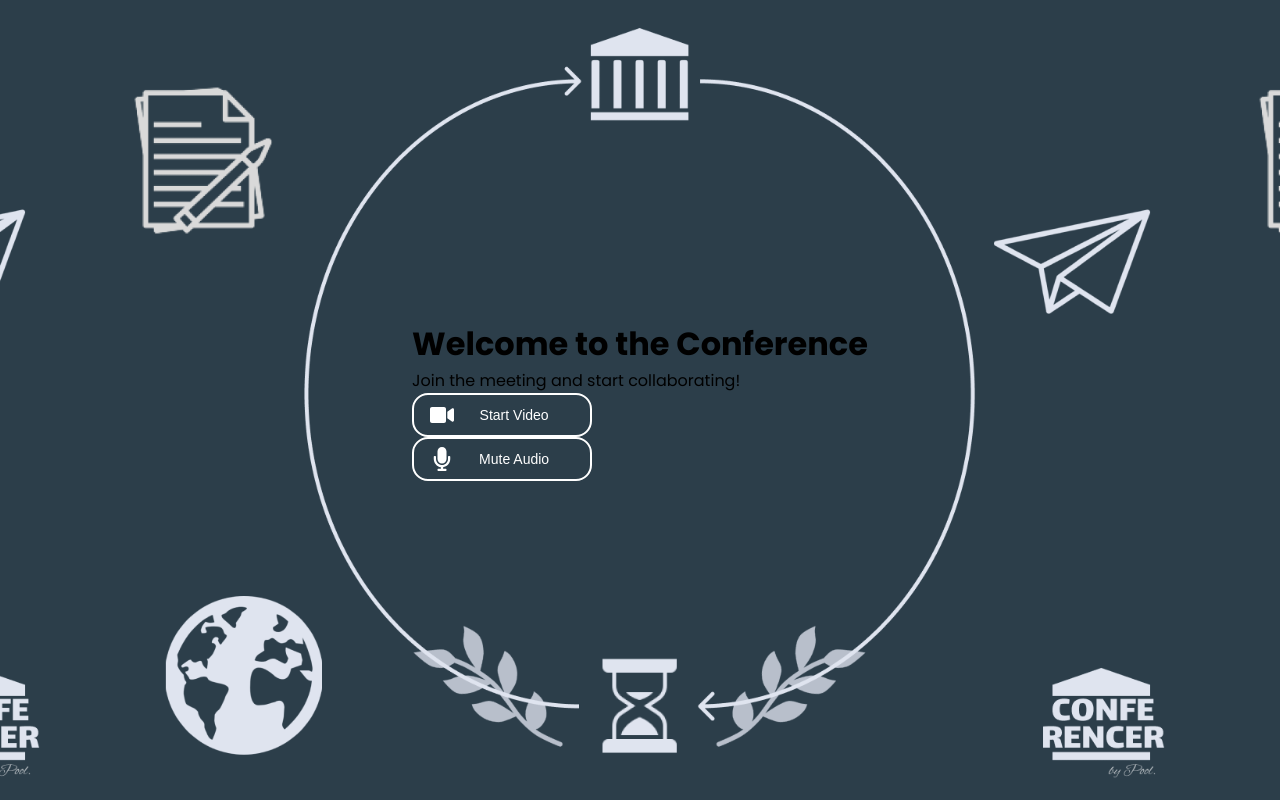
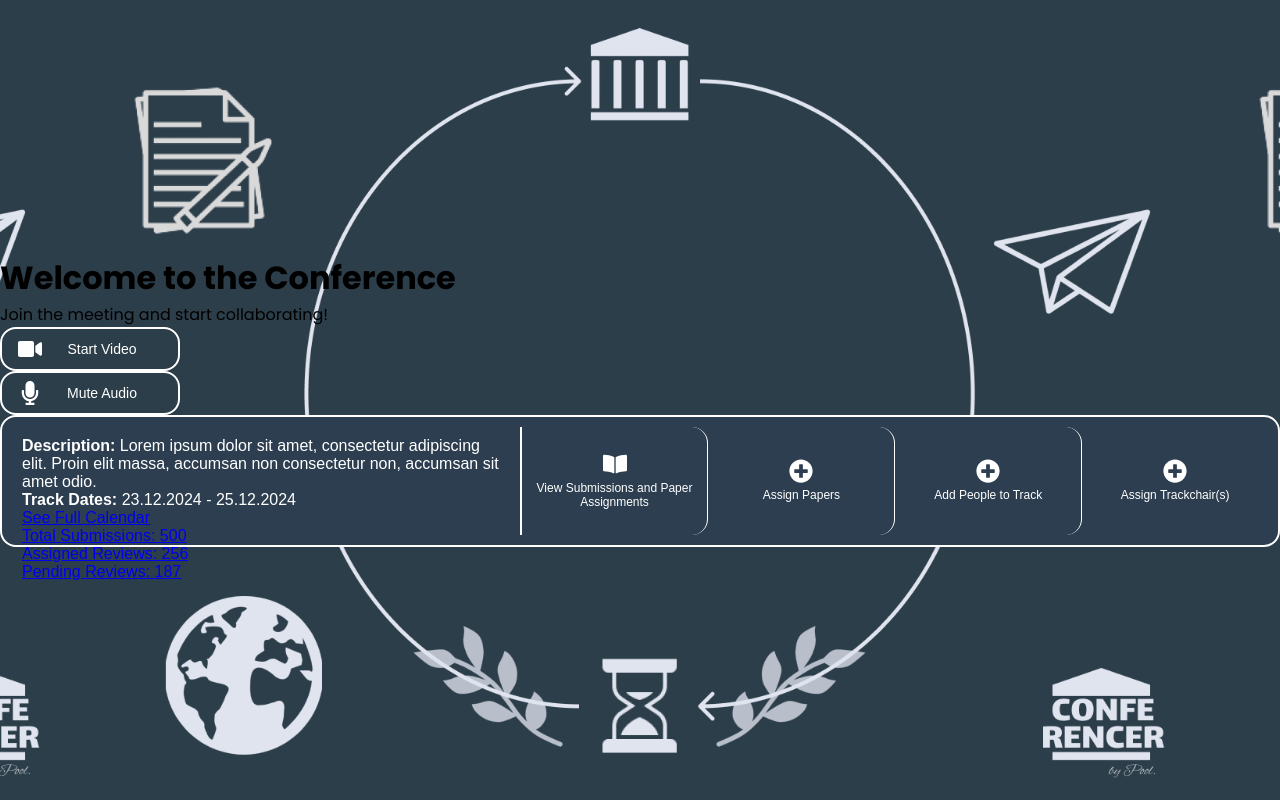
Before and after one commit to conferencer-bilkent/conferencer, a React (Vite) app in the folder frontend/: page / in a window 1280 px wide. Built offline with nearby package versions, Linux system fonts and the light colour scheme.

Commit message:
conference detail but broken for now

```diff
--- a/frontend/src/components/Pages/Conference/ConferencePage.tsx
+++ b/frontend/src/components/Pages/Conference/ConferencePage.tsx
@@ -1,6 +1,7 @@
 import React from 'react';
 import AppButton from '../../global/AppButton';// Import the AppButton component
 import { FaVideo, FaMicrophone } from 'react-icons/fa'; // Example icons from react-icons library
+import ConferenceDetail, { ConferenceDetailExample } from './components/ConferenceDetail';
 
 const ConferencePage: React.FC = () => {
   return (
@@ -13,6 +14,9 @@ const ConferencePage: React.FC = () => {
 
       {/* Example usage of AppButton with a microphone icon */}
       <AppButton icon={<FaMicrophone />} text="Mute Audio" />
+      <ConferenceDetailExample />
+
+
     </div>
   );
 };
--- /dev/null
+++ b/frontend/src/components/Pages/Conference/components/ConferenceDetail.css
@@ -0,0 +1,58 @@
+.conference-detail {
+    display: flex;
+    border: 2px solid white;
+    border-radius: 16px;
+    height: 132px;
+    background-color: #2c3e50;
+    color: white;
+    padding: 10px;
+    font-family: Arial, sans-serif;
+  }
+
+  .text-info {
+    display: flex;
+    flex: 2;
+    border-right: 2px solid white;
+    padding-right: 10px;
+  }
+
+  .description {
+    flex: 1;
+    padding: 10px;
+  }
+
+  .details {
+    flex: 1;
+    padding: 10px;
+  }
+
+  .details a {
+    color: #4da8da;
+    text-decoration: none;
+  }
+
+  .buttons-container {
+    display: flex;
+    flex: 3;
+  }
+
+  .button {
+    flex: 1;
+    display: flex;
+    flex-direction: column;
+    align-items: center;
+    justify-content: center;
+    text-align: center;
+    border-right: 1px solid white;
+    border-radius: 0 16px 16px 0;
+    padding: 5px;
+  }
+
+  .button:last-child {
+    border-right: none;
+  }
+
+  .button p {
+    margin-top: 5px;
+    font-size: 12px;
+  }
--- /dev/null
+++ b/frontend/src/components/Pages/Conference/components/ConferenceDetail.tsx
@@ -0,0 +1,87 @@
+import React from "react";
+import "./ConferenceDetail.css";
+import { FaBookOpen, FaPlusCircle } from "react-icons/fa";
+
+interface TextInfo {
+  title?: string;
+  content: string;
+  link?: string;
+}
+
+interface ButtonInfo {
+  icon: JSX.Element;
+  text: string;
+}
+
+interface ConferenceDetailProps {
+  texts: TextInfo[];
+  buttons: ButtonInfo[];
+}
+
+const ConferenceDetail: React.FC<ConferenceDetailProps> = ({ texts, buttons }) => {
+  return (
+    <div className="conference-detail">
+      <div className="text-info">
+        <div className="description">
+          {texts.map((item, index) => (
+            <p key={index}>
+              {item.title && <strong>{item.title}: </strong>}
+              {item.link ? <a href={item.link}>{item.content}</a> : item.content}
+            </p>
+          ))}
+        </div>
+      </div>
+      <div className="buttons-container">
+        {buttons.map((button, index) => (
+          <div key={index} className="button">
+            {button.icon}
+            <p>{button.text}</p>
+          </div>
+        ))}
+      </div>
+    </div>
+  );
+};
+
+// Default Props (Hardcoded Example)
+const defaultTexts: TextInfo[] = [
+  {
+    title: "Description",
+    content:
+      "Lorem ipsum dolor sit amet, consectetur adipiscing elit. Proin elit massa, accumsan non consectetur non, accumsan sit amet odio.",
+  },
+  {
+    title: "Track Dates",
+    content: "23.12.2024 - 25.12.2024",
+  },
+  {
+    content: "See Full Calendar",
+    link: "#",
+  },
+  {
+    content: "Total Submissions: 500",
+    link: "#",
+  },
+  {
+    content: "Assigned Reviews: 256",
+    link: "#",
+  },
+  {
+    content: "Pending Reviews: 187",
+    link: "#",
+  },
+];
+
+const defaultButtons: ButtonInfo[] = [
+  { icon: <FaBookOpen size={24} />, text: "View Submissions and Paper Assignments" },
+  { icon: <FaPlusCircle size={24} />, text: "Assign Papers" },
+  { icon: <FaPlusCircle size={24} />, text: "Add People to Track" },
+  { icon: <FaPlusCircle size={24} />, text: "Assign Trackchair(s)" },
+];
+
+// Example usage
+export const ConferenceDetailExample = () => (
+  <ConferenceDetail texts={defaultTexts} buttons={defaultButtons} />
+);
+
+export default ConferenceDetail;
```
